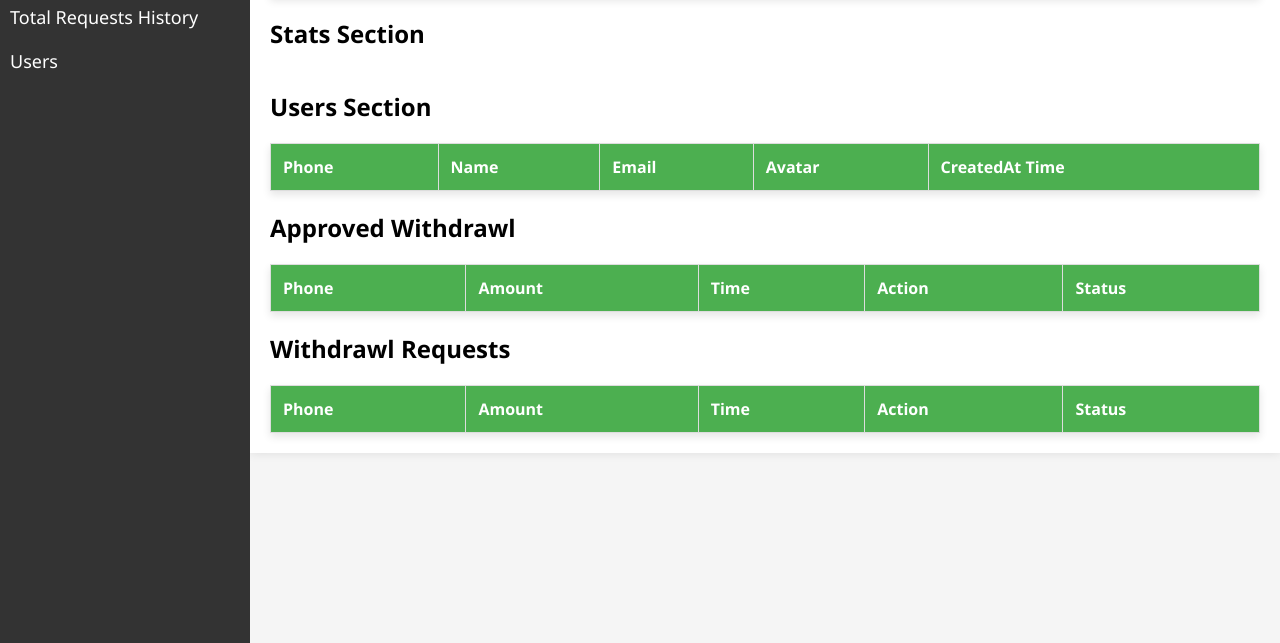
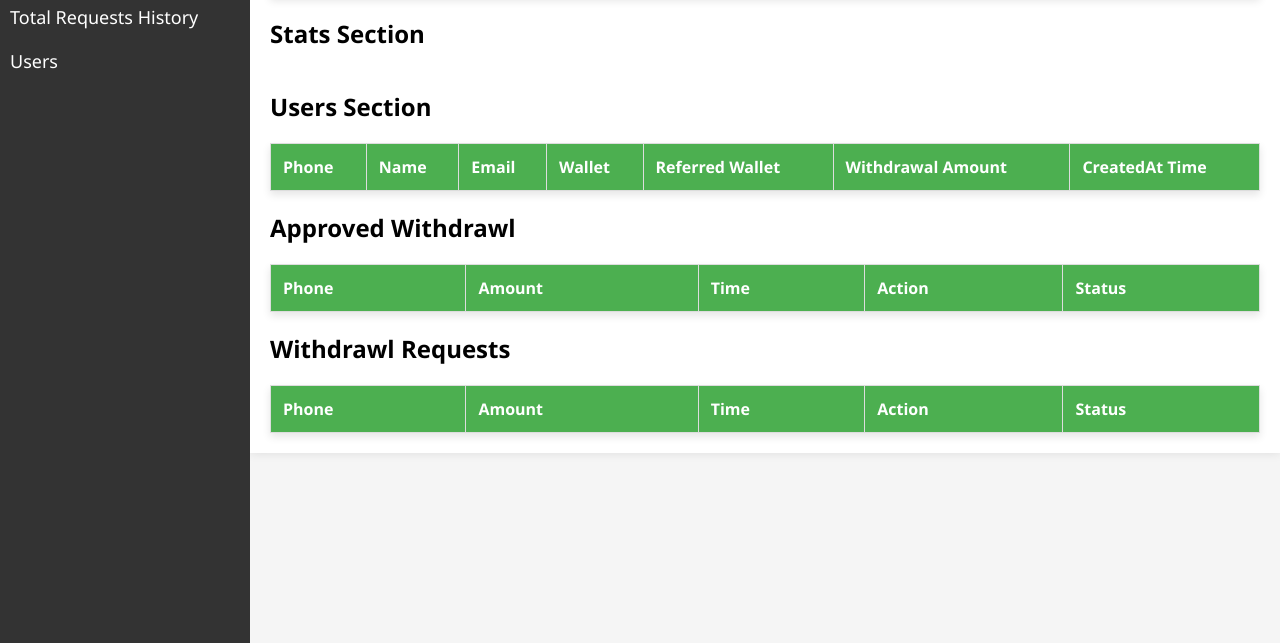
Before and after one commit to knshkp/generateNumber, a website: page public/index.html in a window 1280 px wide. Shown: the part 157-800 px from the top of the page. Drawn offline with Linux system fonts and the light colour scheme; no server answers.

Commit message:
Update index.html

```diff
--- a/public/index.html
+++ b/public/index.html
@@ -154,17 +154,18 @@
     <thead>
       <tr>
         <th onclick="sortTable(1)">Phone</th>
-                        <th onclick="sortTable(1)">Name</th>
+        <th onclick="sortTable(2)">Name</th>
         <th onclick="sortTable(3)">Email</th>
-                        <th>Avatar</th>
-                        <th>CreatedAt Time</th>
+        <th onclick="sortTable(4)">Wallet</th> <!-- Assuming wallet is the 4th property in your data -->
+        <th onclick="sortTable(5)">Referred Wallet</th>
+        <th onclick="sortTable(6)">Withdrawal Amount</th>
+        <th onclick="sortTable(7)">CreatedAt Time</th>
       </tr>
     </thead>
     <tbody id="userTableBody"></tbody>
   </table>
+</div>
 
-            <!-- Add your settings content here -->
-        </div>
         <div id="approve">
             <h2>Approved Withdrawl</h2>
             <table>
```
Lines whose indentation alone changed are shown as unchanged.
